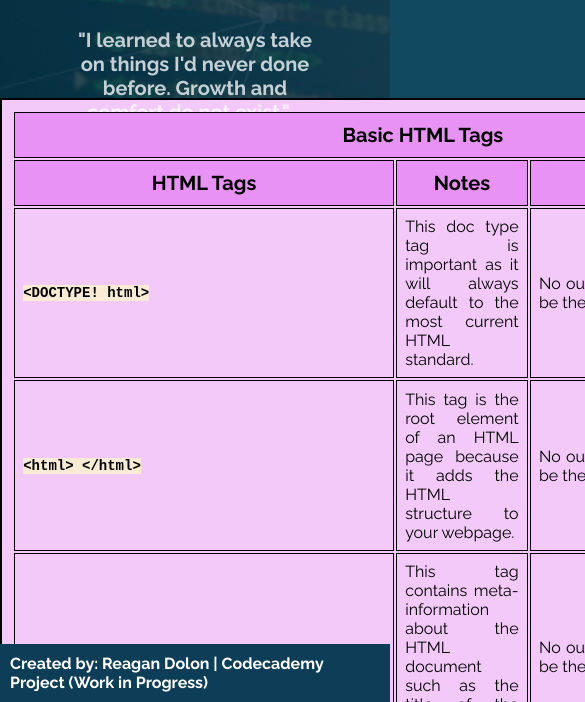
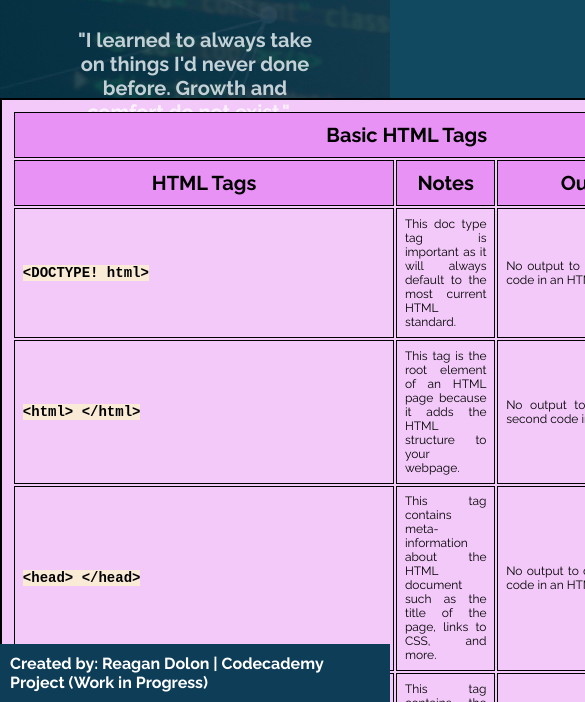
Before and after one commit to reagan4123/coding-cheatsheet, a plain HTML site: page index.html in a window 390 px wide. Shown: the part 142-844 px from the top of the page, 585 px wide, since content can reach past the window. Drawn offline with Linux system fonts and the light colour scheme; a web font is replaced by a local one.

Commit message:
Update styles.css

```diff
--- a/styles.css
+++ b/styles.css
@@ -3,6 +3,12 @@
     padding: 0;
     box-sizing: border-box;
 }
+
+ @media (max-width: 768px) {
+        table { font-size: 12px; }
+        td { text-align: center; }
+    }
+
 body {
     width: 100%;
     max-width: 1000px;
```
